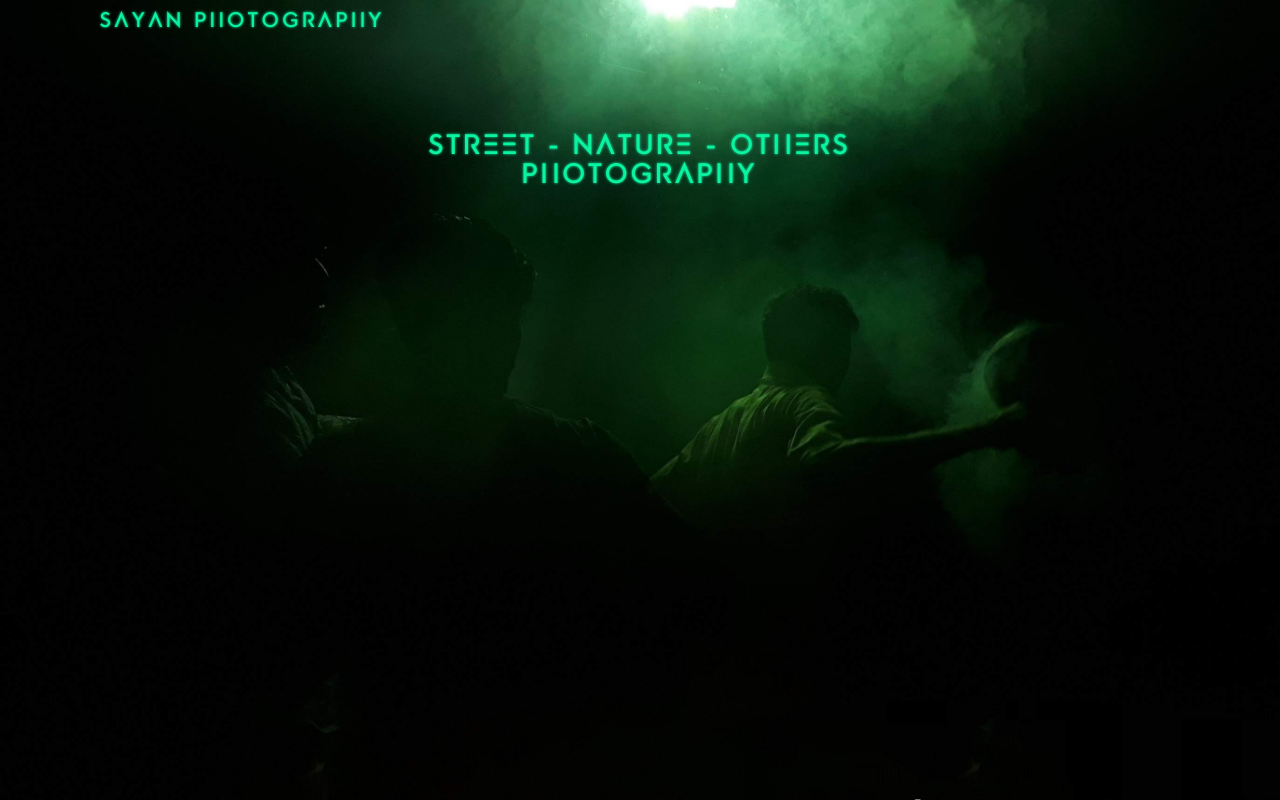
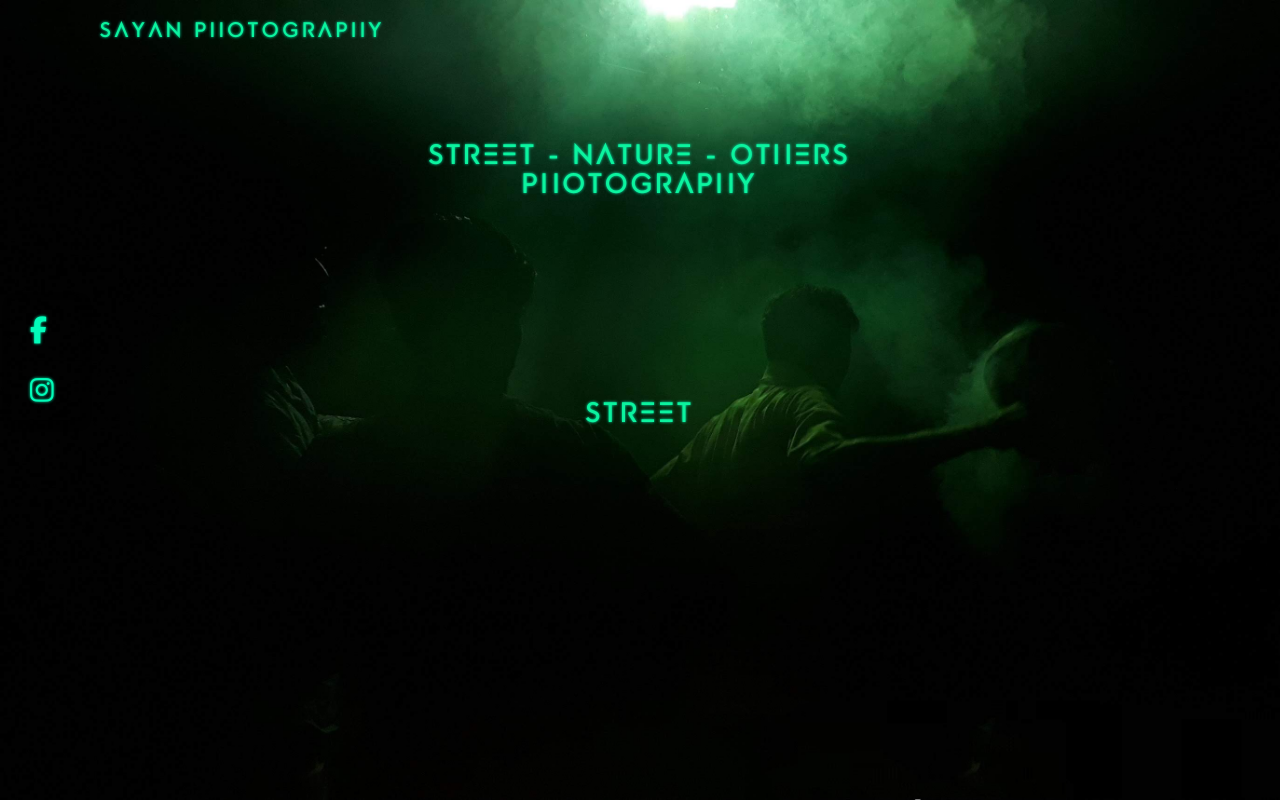
Before and after one commit to sayan2809/Sayan-Photography, a plain HTML site: page index.html in a window 1280 px wide. Drawn offline with Linux system fonts and the light colour scheme.

Commit message:
Add files via upload

```diff
--- a/index.html
+++ b/index.html
@@ -6,6 +6,10 @@
     <meta name="viewport" content="width=device-width, initial-scale=1.0" />
     <title>Sayan Photography</title>
     <link rel="stylesheet" href="style.css" />
+    <script
+      src="https://kit.fontawesome.com/b5def18cb9.js"
+      crossorigin="anonymous"
+    ></script>
   </head>
   <body>
     <div class="background-image">
@@ -19,6 +23,30 @@
         </h1>
         <h1>PHOTOGRAPHY</h1>
       </div>
+      <div class="social">
+        <nav>
+          <ul>
+            <li>
+              <a href="https://www.facebook.com/sayan209?mibextid=ZbWKwL"
+                ><i class="fa-brands fa-facebook-f"></i
+                ><span>LIKE ME !</span></a
+              >
+            </li>
+            <li>
+              <a
+                href="https://instagram.com/restinpersonal?igshid=OTk0YzhjMDVlZA=="
+                ><i class="fa-brands fa-instagram"></i
+                ><span>FOLLOW ME !</span></a
+              >
+            </li>
+          </ul>
+        </nav>
+      </div>
+      <div class="street">
+        <h1>
+          <a href="street.html">STREET</a>
+        </h1>
+      </div>
     </div>
   </body>
 </html>
--- a/style.css
+++ b/style.css
@@ -18,7 +18,7 @@
 .heading {
   color: #0cf39e;
   padding-left: 100px;
-  padding-top: 10px;
+  padding-top: 20px;
   letter-spacing: 5px;
   text-shadow: 0 0 3px #02fcb9;
 }
@@ -53,3 +53,60 @@ h1 {
   letter-spacing: 5px;
   text-shadow: 0 0 3px #02fcb9;
 }
+
+.street {
+  text-align: center;
+  padding-top: 100px;
+}
+
+.social {
+  padding-left: 10px;
+  padding-top: 100px;
+}
+
+nav {
+  position: fixed;
+  width: 70px;
+  transition: all 0.3s linear;
+  box-shadow: 2px 2px 8px 0 rgba(0, 0, 0, 0.4);
+}
+
+nav li {
+  height: 60px;
+  position: relative;
+}
+
+nav li a {
+  color: #02fcb9;
+  display: block;
+  width: 100%;
+  height: 100%;
+  line-height: 60px;
+  padding-left: 25%;
+  border-bottom: 1px solid rgba(0, 0, 0, 0.4);
+}
+
+nav li a i {
+  position: absolute;
+  top: 17px;
+  left: 20px;
+  font-size: 27px;
+}
+
+nav li a span {
+  font-weight: bold;
+  letter-spacing: 1px;
+  display: none;
+}
+
+a:hover {
+  z-index: 1;
+  width: 200px;
+  border-bottom: 1px solid rgba(0, 0, 0, 0.4);
+  box-shadow: 0 0 1px 1px rgba(0, 0, 0, 0.3);
+}
+
+ul li a:hover span {
+  display: block;
+  padding-left: 19%;
+}
```
Also changed, not shown: script.js (added).
